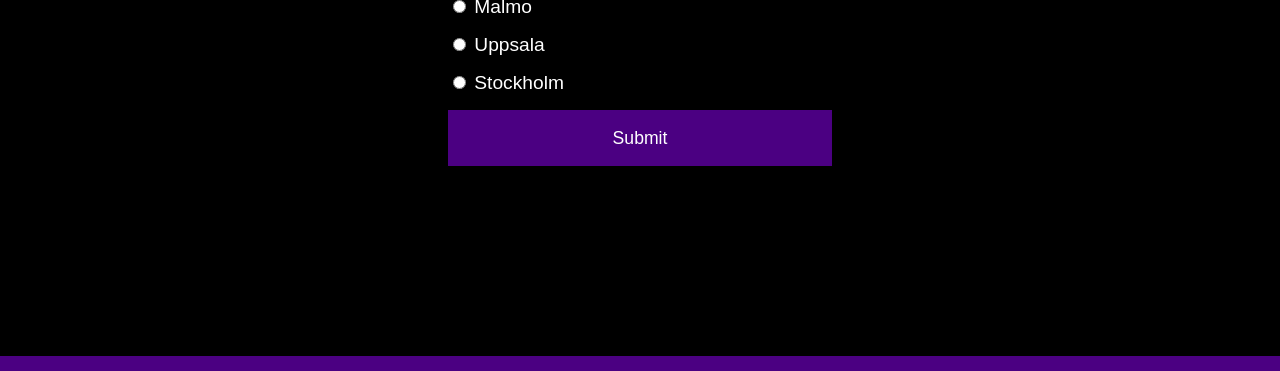
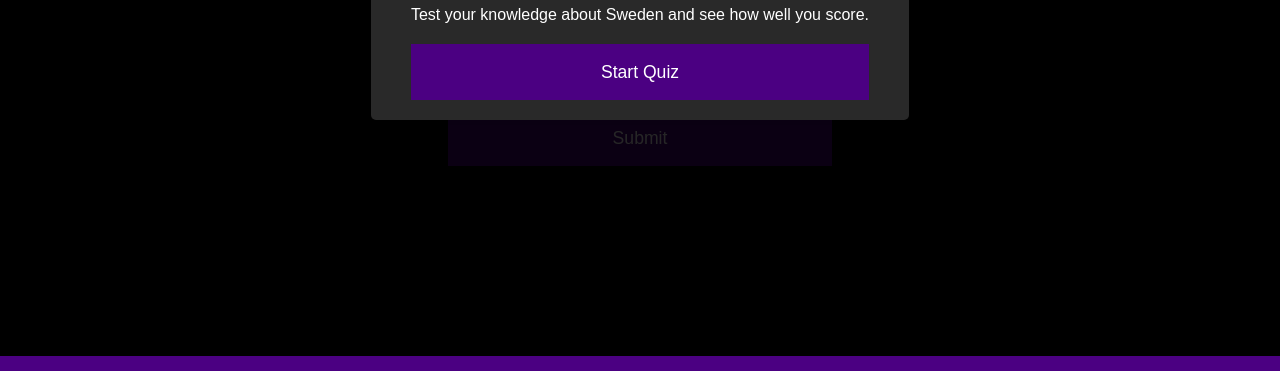
Before and after one commit to johan-kindgren/game, a plain HTML site: page index.html in a window 1280 px wide. Shown: the part 376-747 px from the top of the page. Drawn offline with Linux system fonts and the light colour scheme.

Commit message:
add start button

```diff
--- a/assets/css/style.css
+++ b/assets/css/style.css
@@ -166,6 +166,31 @@ button:focus {
     background-color: #ff1493;
 }
 
+.start-overlay {
+    position: fixed;
+    top: 0;
+    left: 0;
+    width: 100%;
+    height: 100%;
+    background-color: rgba(0, 0, 0, 0.85);
+    display: flex;
+    justify-content: center;
+    align-items: center;
+}
+
+.start-box {
+    padding: 20px 40px;
+    background-color: #292929;
+    color: #fff;
+    border-radius: 5px;
+    box-shadow: 0 0 15px rgba(0, 0, 0, 0.2);
+    text-align: center;
+}
+
+#start-quiz {
+    margin-top: 20px;
+}
+
 /* Footer Styles */
 .footer {
     background-color: #4b0082;
--- a/assets/js/style.js
+++ b/assets/js/style.js
@@ -84,6 +84,16 @@ const quizData = [
 ];
 
 // DOM Elements
+
+const startOverlay = document.getElementById("start-overlay");
+const startButton = document.getElementById("start-quiz");
+
+startButton.addEventListener("click", () => {
+    startOverlay.style.display = "none";
+    loadQuiz();
+});
+
+
 const quizHeader = document.querySelector(".quiz-header");
 const questionElement = document.getElementById("question");
 const answerElements = document.querySelectorAll(".answer");
--- a/index.html
+++ b/index.html
@@ -20,6 +20,15 @@
     </nav>
 
     <header>
+
+        <div class="start-overlay" id="start-overlay">
+            <div class="start-box">
+                <h1>Welcome to the Sweden Quiz!</h1>
+                <p>Test your knowledge about Sweden and see how well you score.</p>
+                <button id="start-quiz">Start Quiz</button>
+            </div>
+        </div>
+
         <div class="quiz-header">
             <h2 id="question">Question is loading!!</h2>
             <ul>
```
